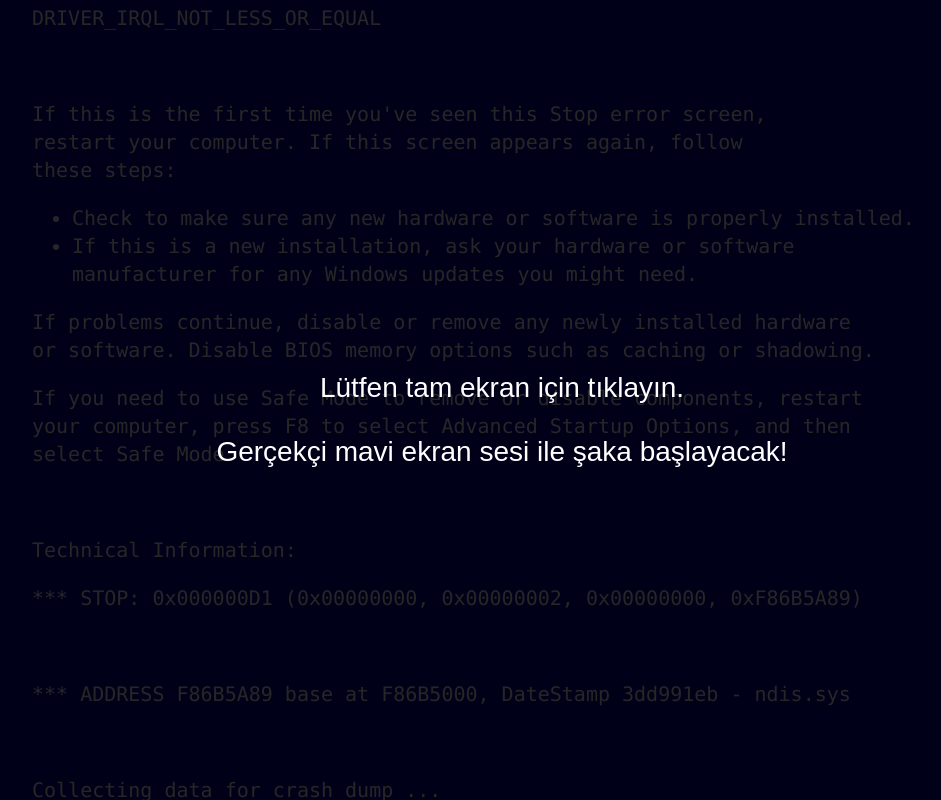
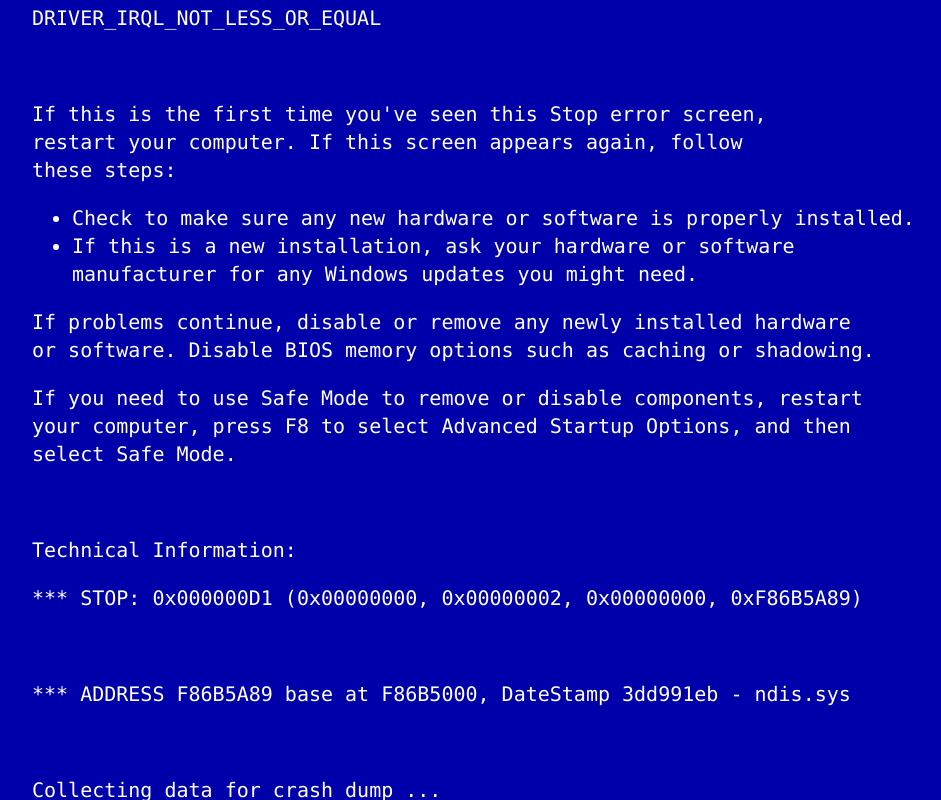
Before and after one commit to Vahsiyeh/minecraft-realms, a plain HTML site: page index.html in a window 1280 px wide. Shown: the whole page, without its empty margins (158-1099 px from the left). Drawn offline with Linux system fonts and the light colour scheme.

Commit message:
Update index.html

```diff
--- a/index.html
+++ b/index.html
@@ -15,7 +15,7 @@
       align-items: center;
       justify-content: center;
       text-align: left;
-      cursor: default;
+      cursor: none;
       overflow: hidden;
       user-select: none;
     }
@@ -23,29 +23,13 @@
       max-width: 900px;
       line-height: 1.4;
     }
-    #fullscreen-msg {
-      display: none;
-      position: fixed;
-      top: 0; left: 0; width: 100%; height: 100%;
-      background: rgba(0,0,0,0.85);
-      color: white;
-      font-family: Arial, sans-serif;
-      font-size: 28px;
-      display: flex;
-      justify-content: center;
-      align-items: center;
-      text-align: center;
-      padding: 20px;
-      z-index: 9999;
-      cursor: pointer;
-    }
   </style>
 </head>
 <body>
-  <audio id="bsod-audio" loop>
+  <audio id="bsod-audio" loop volume="1.0">
     <source src="https://www.myinstants.com/media/sounds/windows-error.mp3" type="audio/mpeg" />
   </audio>
-  <audio id="bsod-error-loop" loop>
+  <audio id="bsod-error-loop" loop volume="1.0">
     <source src="https://freesound.org/data/previews/331/331912_3248244-lq.mp3" type="audio/mpeg" />
   </audio>
 
@@ -73,42 +57,29 @@
     <p>Dumping physical memory to disk: 100</p>
   </div>
 
-  <div id="fullscreen-msg" onclick="goFullscreenAndPlay()">
-    Lütfen tam ekran için tıklayın.<br><br>Gerçekçi mavi ekran sesi ile şaka başlayacak!
-  </div>
-
   <script>
     const audio = document.getElementById('bsod-audio');
     const loopAudio = document.getElementById('bsod-error-loop');
-    const fullscreenMsg = document.getElementById('fullscreen-msg');
 
     async function tryAutoFullscreen() {
       try {
         await document.documentElement.requestFullscreen();
-        playSounds();
       } catch (e) {
-        // Otomatik tam ekran izin verilmedi
-        fullscreenMsg.style.display = 'flex';
+        // Otomatik tam ekran engellendi, sessizce geç
       }
+      playSounds();
     }
 
     function playSounds() {
+      audio.volume = 1.0;    // maksimum ses
+      loopAudio.volume = 0.7; // biraz daha düşük ama yüksek
       audio.play();
       loopAudio.play();
     }
 
-    function goFullscreenAndPlay() {
-      document.documentElement.requestFullscreen().then(() => {
-        fullscreenMsg.style.display = 'none';
-        playSounds();
-      }).catch(() => {
-        alert('Tam ekran moduna geçilemedi!');
-      });
-    }
-
     window.onload = tryAutoFullscreen;
 
-    // Fare ve klavye gizle / engelle (isteğe bağlı)
+    // Fare ve klavyeyi gizle/engelle
     document.body.style.cursor = 'none';
     document.body.onkeydown = e => e.preventDefault();
     document.body.onmousedown = e => e.preventDefault();
```
